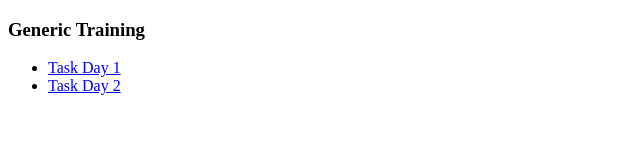
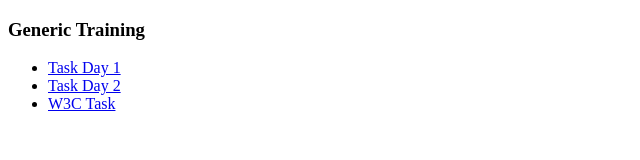
Before and after one commit to ritikkanotra-daffodil/ritikkanotra-daffodil.github.io, a plain HTML site: page index.html in a window 1280 px wide. Shown: the full height of the page, 0-640 px from the left. Drawn offline with Linux system fonts and the light colour scheme.

Commit message:
update index file

```diff
--- a/index.html
+++ b/index.html
@@ -15,6 +15,9 @@
         <li>
             <a href = "./Generic_Training/Task2/index.html">Task Day 2</a>
         </li>
+        <li>
+            <a href = "./Generic_Training/W3C_Task/index.html">W3C Task</a>
+        </li>
     </ul>
 </body>
 </html>
```
